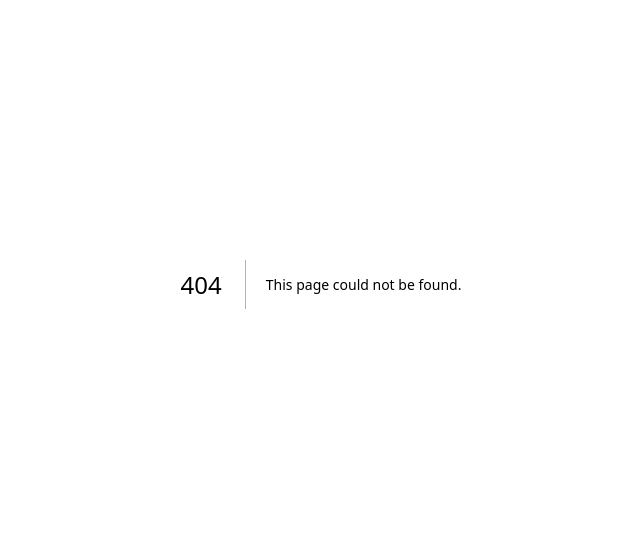
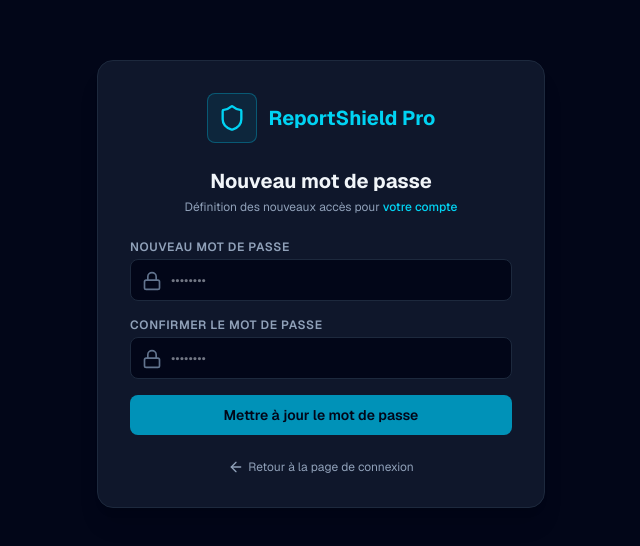
Before and after one commit to melschissedeck95-dotcom/ReportShield, a Next.js app: page /reset-password in a window 1280 px wide. Before the commit this address had no page. Shown: the part 116-662 px from the top of the page, without its empty margins (319-959 px from the left). Built offline with nearby package versions, Linux system fonts and the light colour scheme.

Commit message:
Feat: Ajout de la page de réinitialisation de mot de passe et correction des liens d'e-mail

```diff
--- /dev/null
+++ b/src/app/reset-password/page.tsx
@@ -0,0 +1,117 @@
+'use client';
+
+import React, { useState } from 'react';
+import { useSearchParams } from 'next/navigation';
+import { Shield, Lock, CheckCircle, ArrowLeft } from 'lucide-react';
+import Link from 'next/link';
+
+export default function ResetPasswordPage() {
+  const searchParams = useSearchParams();
+  const email = searchParams.get('email') || '';
+
+  const [newPassword, setNewPassword] = useState('');
+  const [confirmPassword, setConfirmPassword] = useState('');
+  const [success, setSuccess] = useState(false);
+  const [error, setError] = useState('');
+
+  const handleResetSubmit = (e: React.FormEvent) => {
+    e.preventDefault();
+    setError('');
+
+    if (newPassword !== confirmPassword) {
+      setError("Les mots de passe ne correspondent pas.");
+      return;
+    }
+
+    if (newPassword.length < 6) {
+      setError("Le mot de passe doit contenir au moins 6 caractères.");
+      return;
+    }
+
+    // Simulation de la mise à jour du mot de passe (ou appel vers ta base Supabase/API)
+    setSuccess(true);
+  };
+
+  return (
+    <div className="min-h-screen bg-slate-950 text-slate-100 flex flex-col justify-center items-center p-6 font-sans">
+      <div className="max-w-md w-full bg-slate-900 border border-slate-800 p-8 rounded-2xl shadow-xl">
+
+        <div className="flex items-center space-x-3 mb-6 justify-center">
+          <div className="bg-cyan-500/10 p-2.5 rounded-lg border border-cyan-500/35">
+            <Shield className="w-7 h-7 text-cyan-400" />
+          </div>
+          <h1 className="font-bold text-xl text-cyan-400">ReportShield Pro</h1>
+        </div>
+
+        <div className="text-center mb-6">
+          <h2 className="text-xl font-bold text-slate-100">Nouveau mot de passe</h2>
+          <p className="text-xs text-slate-400 mt-1">
+            Définition des nouveaux accès pour <span className="text-cyan-400 font-medium">{email || "votre compte"}</span>
+          </p>
+        </div>
+
+        {success ? (
+          <div className="bg-emerald-500/10 border border-emerald-500/30 text-emerald-400 p-5 rounded-xl text-center space-y-4">
+            <CheckCircle className="w-10 h-10 mx-auto text-emerald-400" />
+            <p className="text-sm">Votre mot de passe a été réinitialisé avec succès !</p>
+            <Link
+              href="/"
+              className="inline-block w-full bg-emerald-600 hover:bg-emerald-500 text-slate-950 font-semibold py-2.5 rounded-lg text-sm transition text-center"
+            >
+              Se connecter avec le nouveau mot de passe
+            </Link>
+          </div>
+        ) : (
+          <form onSubmit={handleResetSubmit} className="space-y-4">
+            {error && (
+              <div className="bg-rose-500/10 border border-rose-500/30 text-rose-400 p-3 rounded-lg text-xs text-center">
+                {error}
+              </div>
+            )}
+
+            <div>
+              <label className="block text-xs uppercase tracking-wider text-slate-400 mb-1 font-semibold">Nouveau mot de passe</label>
+              <div className="relative">
+                <Lock className="absolute left-3 top-3 w-5 h-5 text-slate-500" />
+                <input
+                  type="password"
+                  required
+                  value={newPassword}
+                  onChange={(e) => setNewPassword(e.target.value)}
+                  placeholder="••••••••"
+                  className="w-full bg-slate-950 border border-slate-800 rounded-lg px-10 py-2.5 text-slate-200 text-sm focus:outline-none focus:border-cyan-500"
+                />
+              </div>
+            </div>
+
+            <div>
+              <label className="block text-xs uppercase tracking-wider text-slate-400 mb-1 font-semibold">Confirmer le mot de passe</label>
+              <div className="relative">
+                <Lock className="absolute left-3 top-3 w-5 h-5 text-slate-500" />
+                <input
+                  type="password"
+                  required
+                  value={confirmPassword}
+                  onChange={(e) => setConfirmPassword(e.target.value)}
+                  placeholder="••••••••"
+                  className="w-full bg-slate-950 border border-slate-800 rounded-lg px-10 py-2.5 text-slate-200 text-sm focus:outline-none focus:border-cyan-500"
+                />
+              </div>
+            </div>
+
+            <button type="submit" className="w-full bg-cyan-600 hover:bg-cyan-500 text-slate-950 font-semibold py-2.5 rounded-lg transition text-sm">
+              Mettre à jour le mot de passe
+            </button>
+          </form>
+        )}
+
+        <div className="mt-6 text-center">
+          <Link href="/" className="text-xs text-slate-400 hover:text-slate-200 flex items-center justify-center transition">
+            <ArrowLeft className="w-4 h-4 mr-1" /> Retour à la page de connexion
+          </Link>
+        </div>
+
+      </div>
+    </div>
+  );
+}
```
